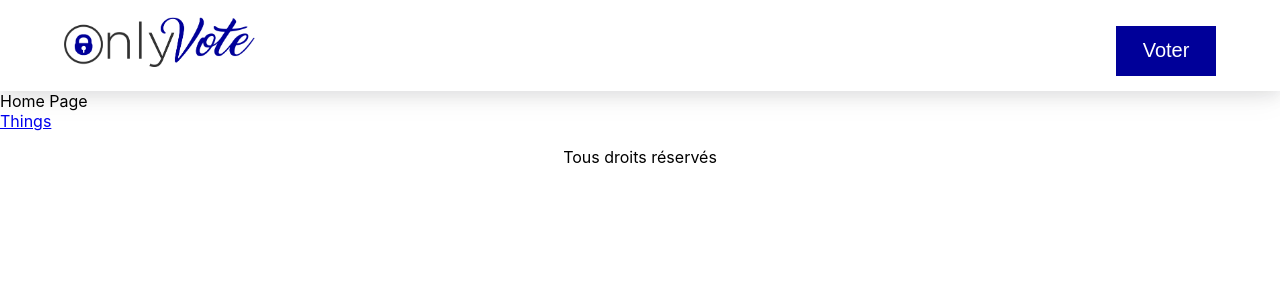
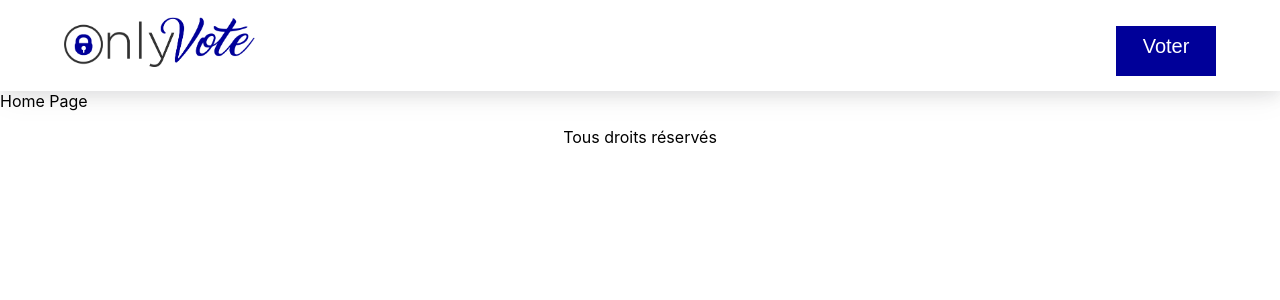
Before and after one commit to victorbillaud/OnlyVote, a React (Create React App) app: page / in a window 1280 px wide. Shown: the top 300 px of the page. Built offline with nearby package versions, Linux system fonts and the light colour scheme; a web font is replaced by a local one.

Commit message:
Ajout police

```diff
--- a/src/Components/Header.jsx
+++ b/src/Components/Header.jsx
@@ -1,11 +1,14 @@
 import logo_OV from '../Assets/logo.png';
+import {Link} from "react-router-dom";
 
 function Header(){
     return (
         <div className="header">
             <header className="App-header">
                 <img src={logo_OV} class="logo" alt="logo_OnlyVote" />
-                <button class="button_vote">Voter</button>
+                <Link to="/vote" class="button_vote">
+                    <p id="header_voter"> Voter</p>
+                </Link>
             </header>
         </div>
     );
--- a/src/Components/Home/Home.jsx
+++ b/src/Components/Home/Home.jsx
@@ -5,9 +5,6 @@ function Home() {
     return (
       <div>
         <div class="title">Home Page</div>
-        <Link to="/vote">
-          Things
-        </Link>
       </div>
     );
   }
--- a/src/index.css
+++ b/src/index.css
@@ -50,6 +50,12 @@ HEADER
   margin-top : 2%;
   margin-bottom: 6px;
   border : none;
+  text-align: center;
+  text-decoration: none;
+}
+
+#header_voter{
+  margin-top: 9%;
 }
 
 /**
```
Also changed, not shown: src/Components/Home/Home.css (added).
